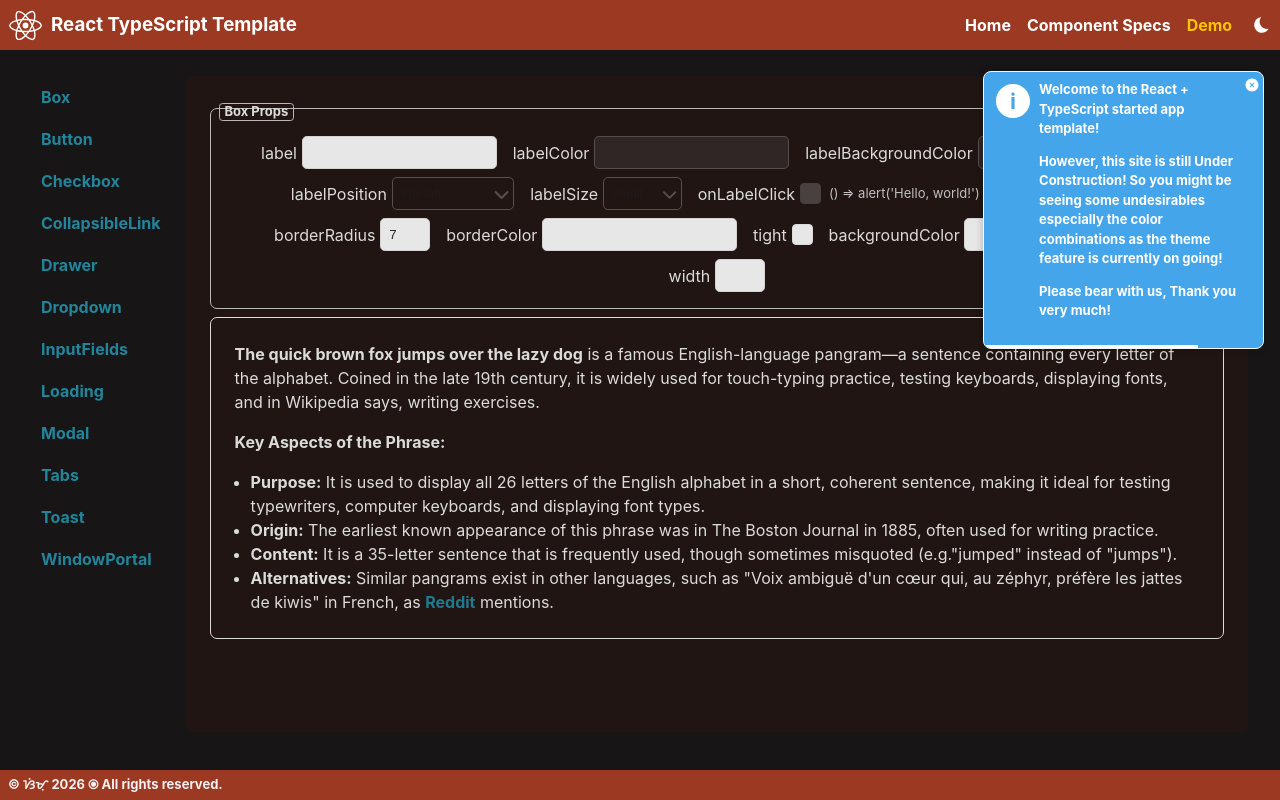
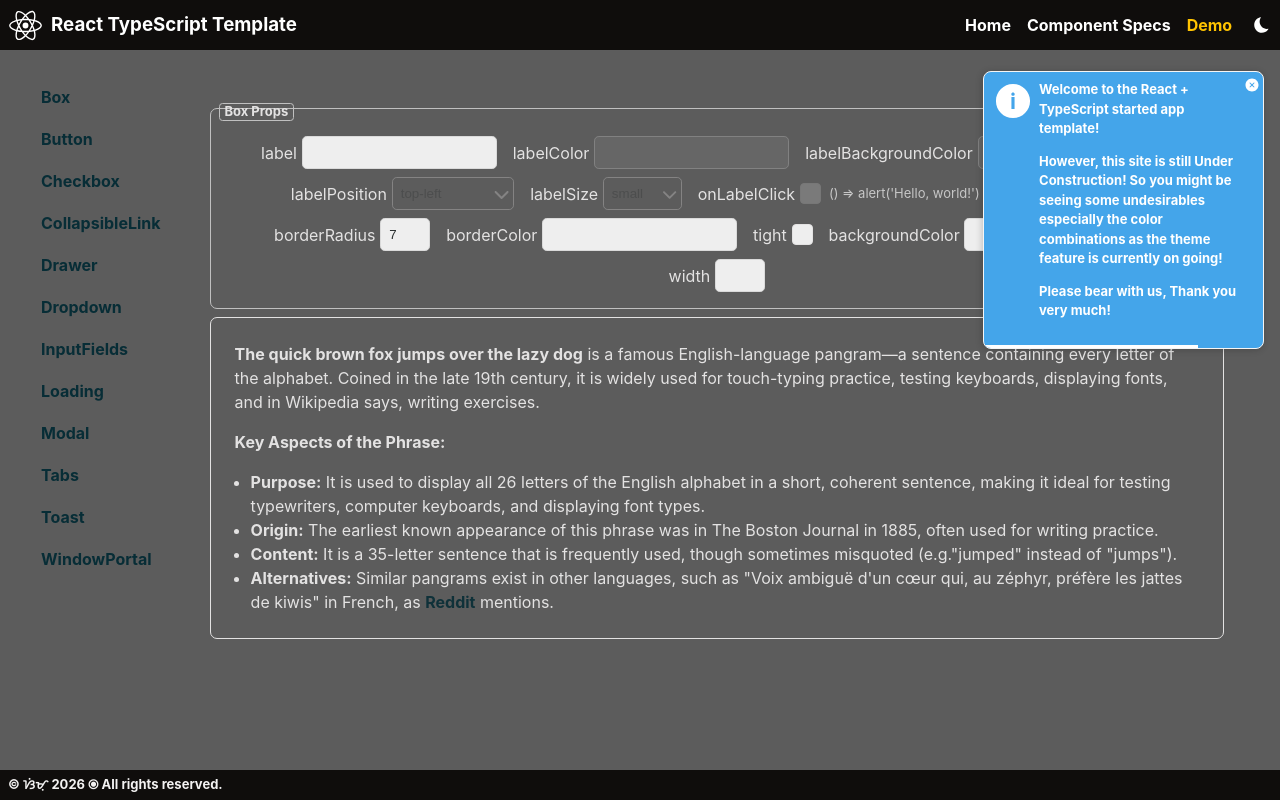
Before and after one commit to jaosimt/ts-app-template, a React (Create React App) app: page /demo/box in a window 1280 px wide. Built offline with nearby package versions, Linux system fonts and the light colour scheme.

Commit message:
* updated accent dark to be really dark! * updated default accent to be "react" colored

```diff
--- a/src/App.tsx
+++ b/src/App.tsx
@@ -20,10 +20,13 @@ import './styles/animations.scss';
 import './styles/tippy.scss';
 import {getTheme, toggleTheme} from "./slices/theme";
 import {useAppDispatch} from "./hooks";
+import v from './styles/variables.module.scss';
 
 const StyledMain = styled.main<{
     $fixed?: boolean;
+    $theme: ThemeProp;
 }>`
+    background-color: ${props => props.$theme === Theme.DARK ? v.$baseColorDark : v.$baseColor};
     ${props => props.$fixed ? 'height: calc(100vh - 100px)' : 'min-height: calc(100vh - 100px)'};
 `;
 
@@ -116,7 +119,7 @@ const App = ({error, theme}: { error: any, theme: ThemeProp }) => {
             <ReactIcon className={'hover-scale'} style={{padding: 0, cursor: 'pointer'}} icon={theme === Theme.DARK ? IoIosMoon : IoSunny}
                        size={28} onClick={() => dispatch(toggleTheme())}/>
         </header>
-        <StyledMain $fixed={pathname === '/'}>
+        <StyledMain $theme={theme} $fixed={pathname === '/'}>
             <div className="content-wrapper">
                 {<ContentRouter theme={theme}/>}
             </div>
--- a/src/components/pages/demo/index.tsx
+++ b/src/components/pages/demo/index.tsx
@@ -61,7 +61,7 @@ const Wrapper = styled.div<{
     border-radius: 0.3rem;
     position: relative;
     width: calc(100% - 150px);
-    background-color: ${props => props.$theme === Theme.DARK ? '#221614' : '#f7e9e2'};
+    background-color: ${props => props.$theme === Theme.DARK ? v.secondaryBaseColorDark : v.secondaryBaseColor};
     opacity: 0.9;
     min-height: calc(100vh - 9rem);
 
@@ -114,7 +114,7 @@ const Demo: FC<{ theme: ThemeProp }> = ({theme}) => {
             <NavLink to={`/demo/window-portal`}
                      className={({isActive}) => classNames(isActive && 'active', 'transition-200')}>WindowPortal</NavLink>
         </Nav>
-        <Wrapper $theme={theme}>
+        <Wrapper $theme={theme} className={'wrapper'}>
             {pathname === `/demo` && <UnderConstruction/>}
             <InnerWrapper>
                 <Outlet/>
--- a/src/components/partials/modal/styles.scss
+++ b/src/components/partials/modal/styles.scss
@@ -14,11 +14,24 @@
   justify-content  : center;
 
   &.max-z-index { z-index : 2147483647; }
+
   &:not(.max-z-index) { z-index : 777; }
+
+  > [data-component="modal"] {
+    @include m.boxShadow();
+
+    border-width : 1px;
+    border-style : solid;
+    position         : relative;
+    border-radius    : 0.5rem;
+    background-color : white;
+    max-width        : calc(100vw - 3rem);
+    max-height       : calc(100vh - 3rem);
+    opacity          : 0;
+    transition       : all 150ms ease-in-out;
 
     .header {
       padding         : 0.5rem;
-    border-bottom   : 1px solid v.$borderColorDefault;
       display         : flex;
       align-items     : center;
       justify-content : space-between;
@@ -30,23 +43,12 @@
       }
 
       > .btn-close {
-      display     : inline-flex;
-      cursor      : pointer;
-      right       : 3px;
+        display : inline-flex;
+        cursor  : pointer;
+        right   : 3px;
 
       }
     }
-
-  > [data-component="modal"] {
-    @include m.boxShadow();
-
-    position         : relative;
-    border-radius    : 0.5rem;
-    background-color : white;
-    max-width        : calc(100vw - 3rem);
-    max-height       : calc(100vh - 3rem);
-    opacity          : 0;
-    transition       : all 150ms ease-in-out;
 
     > .content {
       margin        : 1rem 0 1rem 1rem;
@@ -60,3 +62,39 @@
     background-color : transparent;
   }
 }
+
+body {
+  &.light {
+    .modal-overlay {
+      > [data-component="modal"] {
+        border-color: v.$accentColor;
+
+        .header {
+          border-bottom   : 1px solid v.$accentColor;
+          color   : v.$accentColor;
+        }
+
+        .content {
+          color : v.$textColor;
+        }
+      }
+    }
+  }
+
+  &.dark {
+    .modal-overlay {
+      > [data-component="modal"] {
+        border-color: v.$accentColorDark;
+
+        .header {
+          border-bottom   : 1px solid v.$accentColorDark;
+          color   : v.$accentColorDark;
+        }
+
+        .content {
+          color : v.$textColor;
+        }
+      }
+    }
+  }
+}
--- a/src/styles/variables.module.scss
+++ b/src/styles/variables.module.scss
@@ -1,23 +1,23 @@
 $codeFontFamily                 : source-code-pro, Menlo, Monaco, Consolas, "Courier New", "Roboto Mono", monospace;
 
 /* DO NOT USE RGBA COLOR IN ACCENT's */
-$accentColor                    : rgb(255, 101, 0);
-$accentColorDark                : rgb(155, 57, 34);
+$accentColor                    : #0099ff;;
+$accentColorDark                : #0f0d0c;
 
 $textColor                      : #171515;
 $textColorDark                  : #f3f2f2;
 
 $secondaryTextColor             : #8b7e7e;
-$secondaryTextColorDark         : #b4adad;
+$secondaryTextColorDark         : #dddddd;
 
 $baseColor                      : #f3f2f2;
-$baseColorDark                  : #171515;
+$baseColorDark                  : #5c5c5c;
 
 $secondaryBaseColor             : #dddada;
-$secondaryBaseColorDark         : #2f2b2b;
+$secondaryBaseColorDark         : #525252;
 
 $linkColor                      : #0099ff;
-$linkColorDark                  : rgb(34, 133, 155);
+$linkColorDark                  : #072D36FF;
 
 $secondaryColor                 : #ffe500;
 $secondaryColorDark             : #ffc300;
```
Lines whose indentation alone changed are shown as unchanged.
